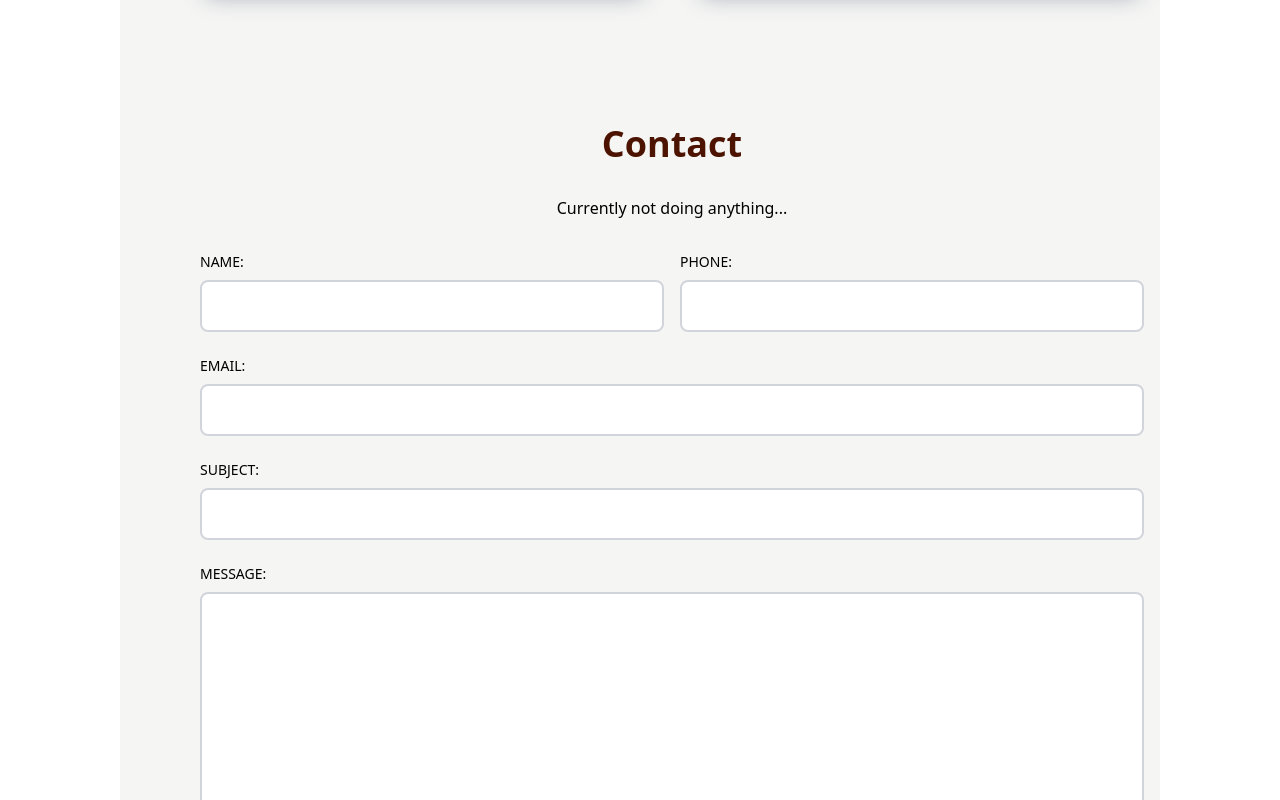
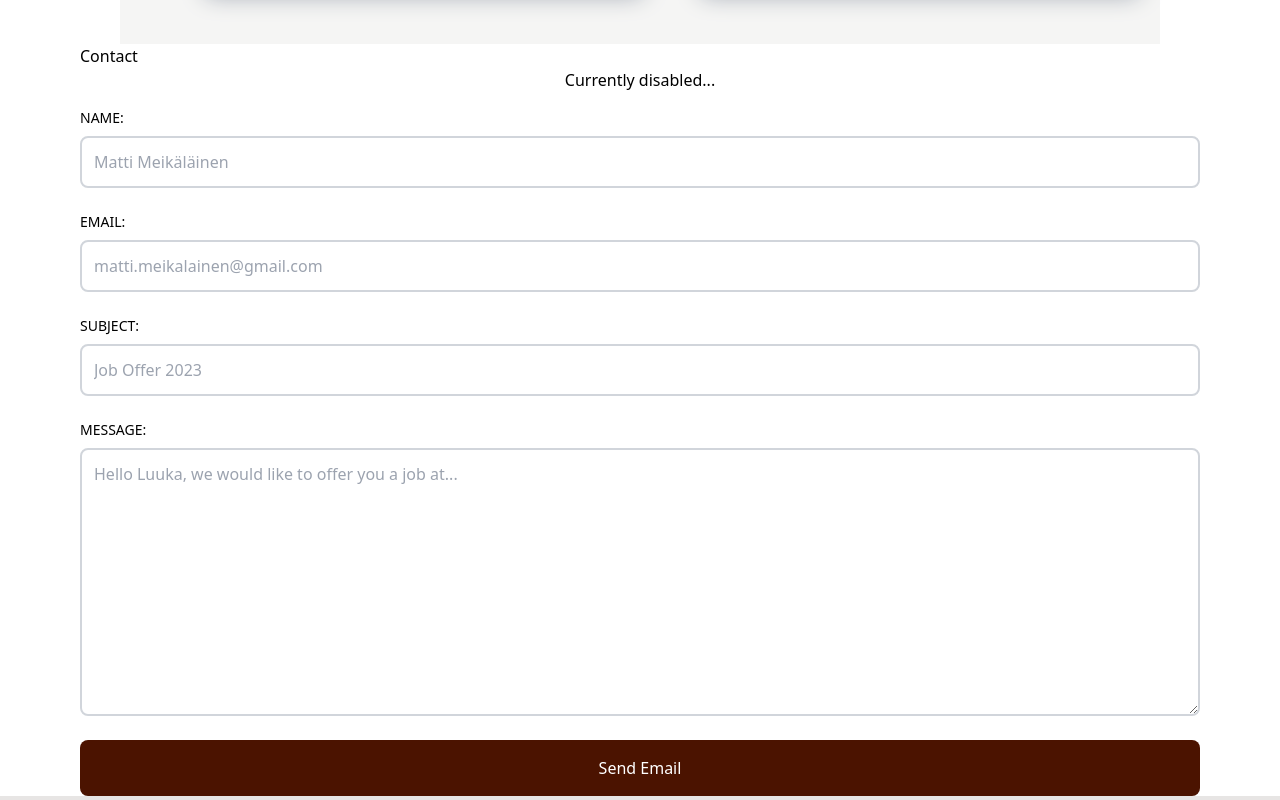
Before and after one commit to Luukalindgren/Portfolio, a React (Vite) app in the folder client/: page / in a window 1280 px wide. Shown: the part 2500-3300 px from the top of the page. Built offline with nearby package versions, Linux system fonts and the light colour scheme.

Commit message:
Added email sending to CTA

```diff
--- a/client/package.json
+++ b/client/package.json
@@ -10,6 +10,7 @@
     "preview": "vite preview"
   },
   "dependencies": {
+    "@emailjs/browser": "^3.11.0",
     "react": "^18.2.0",
     "react-dom": "^18.2.0",
     "react-icons": "^4.8.0",
--- a/client/src/components/Contact.jsx
+++ b/client/src/components/Contact.jsx
@@ -1,60 +1,78 @@
-import React from "react";
+import React, { useRef } from "react";
+import emailjs from "@emailjs/browser";
 
 const Contact = () => {
+  const formRef = useRef();
+
+  const sendEmail = (e) => {
+    e.preventDefault();
+
+    emailjs
+      .sendForm(
+        "service_7gdn3hr",
+        "template_t4wphm9",
+        formRef.current,
+        "b1NwTuFw7ZhnHVzC8"
+      )
+      .then(
+        (result) => {
+          console.log("Email sent successfully!");
+        },
+        (error) => {
+          console.log(error.text);
+        }
+      );
+    e.target.reset();
+  };
+
   return (
-    <div id="contact" className="max-w-[1040px] m-auto md:pl-20 p-4 py-16 bg-stone-100">
-      <h1 className="py-4 text-4xl font-bold text-center text-[#4B1300]">
-        Contact
-      </h1>
-      <p className="text-center py-4">Currently not doing anything...</p>
-      <form action="" method="POST" encType="multipart/form-data">
-        <div className="grid md:grid-cols-2 gap-4 w-full py-2">
+    <div id="contact" className="section md:px-20">
+      <h2>Contact</h2>
+      <p className="text-center">Currently disabled...</p>
+      <form ref={formRef} onSubmit={sendEmail}>
+        <div className="w-full gap-4 py-2 ">
           <div className="flex flex-col">
-            <label className="uppercase text-sm py-2">Name:</label>
+            <label className="py-2 text-sm uppercase">Name:</label>
             <input
-              className="border-2 rounded-lg p-3 flex border-gray-300"
+              className="flex p-3 border-2 border-gray-300 rounded-lg"
               type="text"
-              name="name"
-            />
-          </div>
-          <div className="flex flex-col">
-            <label className="uppercase text-sm py-2">Phone:</label>
-            <input
-              className="border-2 rounded-lg p-3 flex border-gray-300"
-              type="number"
-              name="phone"
+              name="user_name"
+              placeholder="Matti Meikäläinen"
             />
           </div>
         </div>
         <div className="flex flex-col py-2">
-          <label className="uppercase text-sm py-2">Email:</label>
+          <label className="py-2 text-sm uppercase">Email:</label>
           <input
-            className="border-2 rounded-lg p-3 flex border-gray-300"
+            className="flex p-3 border-2 border-gray-300 rounded-lg"
             type="email"
-            name="email"
+            name="user_email"
+            placeholder="matti.meikalainen@gmail.com"
           />
         </div>
         <div className="flex flex-col py-2">
-          <label className="uppercase text-sm py-2">Subject:</label>
+          <label className="py-2 text-sm uppercase">Subject:</label>
           <input
-            className="border-2 rounded-lg p-3 flex border-gray-300"
+            className="flex p-3 border-2 border-gray-300 rounded-lg"
             type="text"
             name="subject"
+            placeholder="Job Offer 2023"
           />
         </div>
         <div className="flex flex-col py-2">
-          <label className="uppercase text-sm py-2">Message:</label>
+          <label className="py-2 text-sm uppercase">Message:</label>
           <textarea
-            className="border-2 rounded-lg p-3 border-gray-300"
+            className="p-3 border-2 border-gray-300 rounded-lg"
             rows="10"
             name="message"
+            placeholder="Hello Luuka, we would like to offer you a job at..."
           />
         </div>
         <button
-          disabled={true}
-          className="bg-[#4B1300]/60 text-white mt-4 w-full p-4 rounded-lg"
+          type="submit"
+          className="bg-[#4B1300] text-white mt-4 w-full p-4 rounded-lg"
         >
-          Send Message
+          Send Email
         </button>
       </form>
     </div>
```
Also changed, not shown: 1 other file (tests, documents, lock files or other folders).
